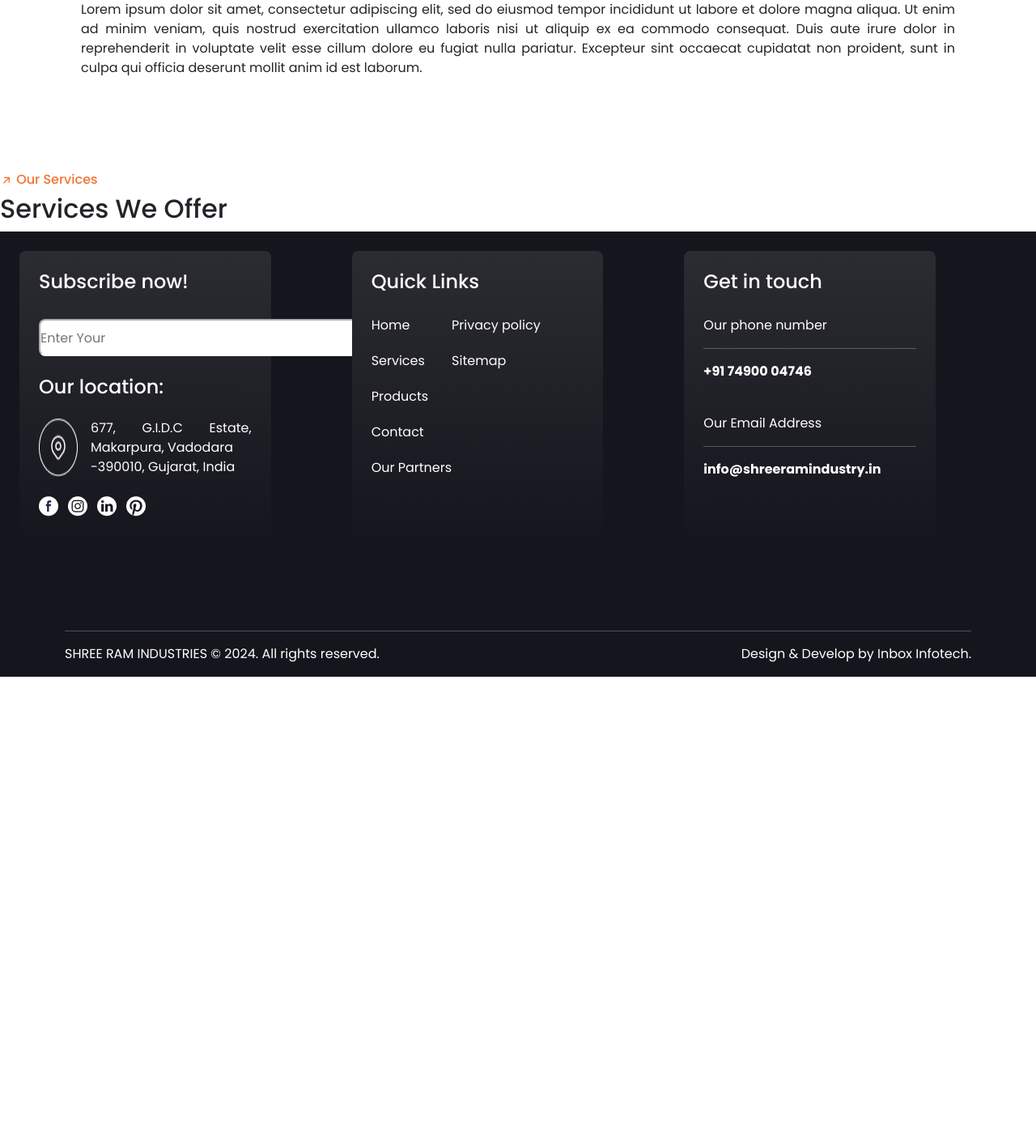
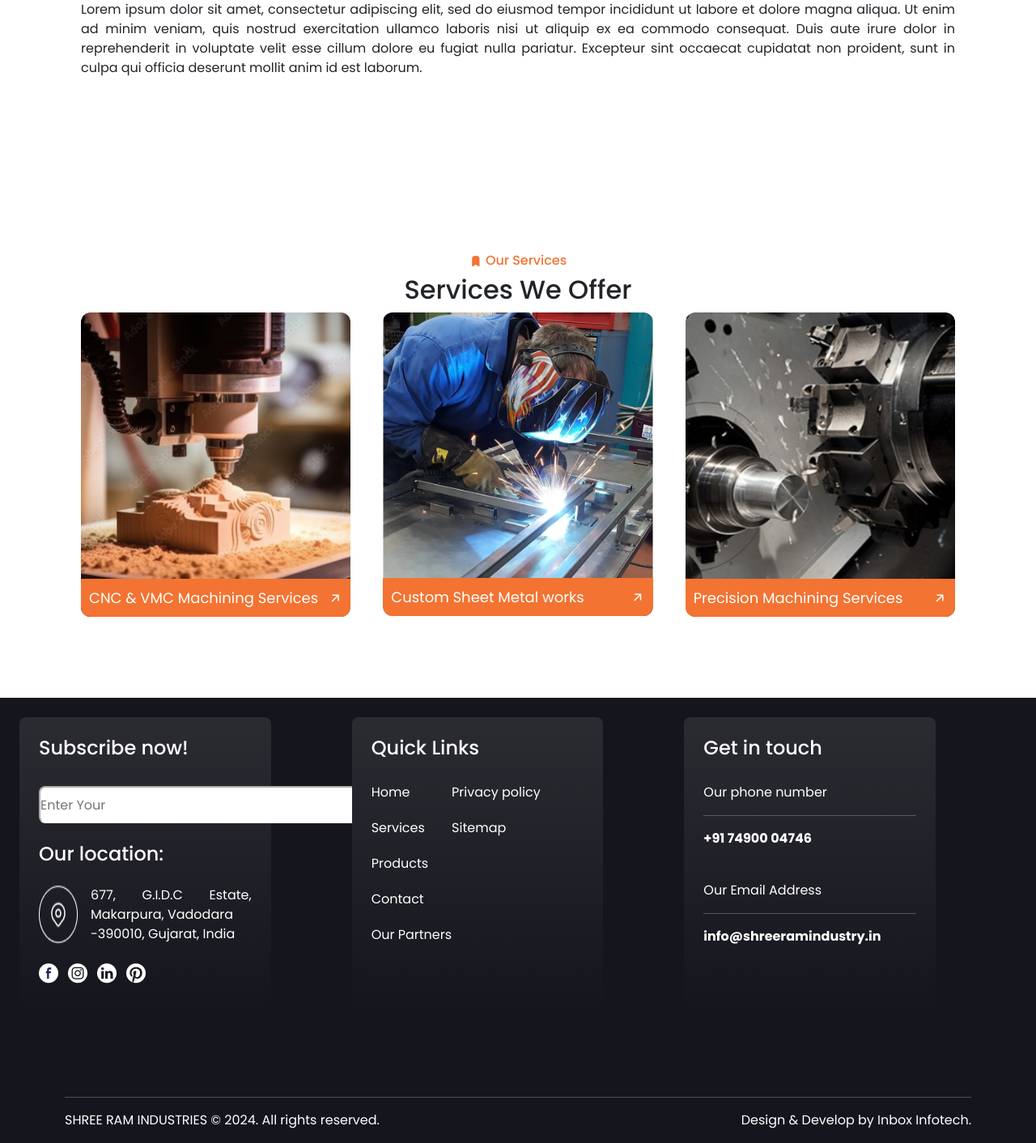
Before and after one commit to InboxTech/shree_ram_industry, a PHP site: page /services_details.php in a window 1280 px wide. Shown: the part 1509-2921 px from the top of the page at 81% size. Before the commit the page ends 2345 px from the top, so only its background shows below. Run offline with PHP 8.4, Linux system fonts and the light colour scheme.

Commit message:
services swiper complet.

```diff
--- a/public/css/services.css
+++ b/public/css/services.css
@@ -3,7 +3,7 @@
   --orang-color: rgba(243, 115, 50, 1);
 }
 .title {
-    color: #FFFFFF !important;
+  color: #ffffff !important;
 }
 .content {
   display: flex;
@@ -19,7 +19,7 @@
   font-weight: bold;
 }
 .content h2 {
-    color: #43434A !important;
+  color: #43434a !important;
   width: 25%;
   font-weight: 600;
   text-align: center;
@@ -53,7 +53,7 @@
   position: relative;
   overflow: hidden;
   border-radius: 10px;
-   filter:brightness(0.5);
+  filter: brightness(0.5);
 }
 
 .main .main-items-services img {
@@ -67,7 +67,7 @@
   left: 0;
   width: 100%;
   background-color: var(--orang-color);
-   color: #FFFFFF;
+  color: #ffffff;
   padding: 20px;
   box-sizing: border-box;
   display: flex;
@@ -85,13 +85,14 @@
   font-size: 30px;
 }
 
-.img-container:hover, .img-container:hover .text-content{
+.img-container:hover,
+.img-container:hover .text-content {
   filter: none !important;
   transition: filter 0.4s ease;
 }
 
 .main-body-servicers .our-clients {
-   background-color: #F2F2F2;
+  background-color: #f2f2f2;
 }
 
 /*------------------------------------------------------------------*  SERVICES DETAILS START ------------------------------------------------ */
@@ -106,10 +107,50 @@
 .our-services-details {
   display: flex;
   flex-direction: column;
+  text-align: center;
+  padding: 100px;
 }
 
 .our-services-details h6 {
   color: var(--orang-color);
 }
 
+.swiper-services-details .swiper {
+  width: 100%;
+  height: 100%;
+}
+
+.swiper-services-details .swiper-slide {
+  text-align: center;
+  font-size: 18px;
+  background: #fff;
+  display: flex;
+  justify-content: center;
+  align-items: end;
+}
+
+.swiper-services-details .swiper-slide img {
+  display: block;
+  width: 100%;
+  height: 100%;
+  object-fit: cover;
+  border-radius:12px;
+
+}
+.swiper-service-text {
+  position: absolute;
+  background-color: var(--orang-color);
+  width: 100%;
+  text-decoration: none;
+  color: #ffffff;
+  display: flex;
+  justify-content: space-between;
+  align-items: center;
+  padding: 3%;
+  border-radius:0 0 12px 12px;
+}
+.swiper-service-text p {
+  margin: 0%;
+}
+
 /*------------------------------------------------------------------*  SERVICES DETAILS END ------------------------------------------------ */
--- a/public/js/Swiper.js
+++ b/public/js/Swiper.js
@@ -95,3 +95,14 @@ var swiper = new Swiper(".mySwiper4", {
     },
   },
 });
+
+var swiper = new Swiper(".mySwiper5", {
+  slidesPerView: 3,
+  spaceBetween: 40,
+  loop: true,
+//   speed: 1000,
+//   autoplay: {
+//     delay: 1000,
+//     disableOnInteraction: false,
+//   },
+});
--- a/services_details.php
+++ b/services_details.php
@@ -1,7 +1,7 @@
 <?php
-    include_once('header.php');
-    $header = new Header();
-    $header->includeHeader('Services Details', './');
+include_once('header.php');
+$header = new Header();
+$header->includeHeader('Services Details', './');
 ?>
 
 <div class="main-body-servicers">
@@ -42,13 +42,58 @@
         </label>
     </div>
     <div class="our-services-details">
-        <h6> <i class="ti ti-arrow-up-right"></i> Our Services</h6>
+        <h6> <i class="ti ti-bookmark-filled"></i> Our Services</h6>
         <h2>Services We Offer</h2>
         <div class="swiper-services-details">
-
+            <div class="swiper mySwiper5">
+                <div class="swiper-wrapper">
+                    <div class="swiper-slide">
+                        <img src="public/images/services-page/services-img-01.png" alt="">
+                        <a href="#" class="swiper-service-text">
+                            <p>CNC & VMC Machining Services</p>
+                            <i class="ti ti-arrow-up-right"></i>
+                        </a>
+                    </div>
+                    <div class="swiper-slide">
+                        <img src="public/images/services-page/services-img-02.png" alt="">
+                        <a href="#" class="swiper-service-text">
+                            <p>Custom Sheet Metal works</p>
+                            <i class="ti ti-arrow-up-right"></i>
+                        </a>
+                    </div>
+                    <div class="swiper-slide">
+                        <img src="public/images/services-page/services-img-03.png" alt="">
+                        <a href="#" class="swiper-service-text">
+                            <p>Precision Machining Services</p>
+                            <i class="ti ti-arrow-up-right"></i>
+                        </a>
+                    </div>
+                    <div class="swiper-slide">
+                        <img src="public/images/services-page/services-img-04.png" alt="">
+                        <a href="#" class="swiper-service-text">
+                            <p>Component & engineering Design Services</p>
+                            <i class="ti ti-arrow-up-right"></i>
+                        </a>
+                    </div>
+                    <div class="swiper-slide">
+                        <img src="public/images/services-page/services-img-05.png" alt="">
+                        <a href="#" class="swiper-service-text">
+                            <p>Parts Assembly</p>
+                            <i class="ti ti-arrow-up-right"></i>
+                        </a>
+                    </div>
+                    <div class="swiper-slide">
+                        <img src="public/images/services-page/services-img-06.png" alt="">
+                        <a href="#" class="swiper-service-text">
+                            <p>Custom Die & Mold Making Service</p>
+                            <i class="ti ti-arrow-up-right"></i>
+                        </a>
+                    </div>
+                </div>
+            </div>
         </div>
     </div>
 
 </div>
 
-<?php include_once('footer.php');?>
+<?php include_once('footer.php'); ?>
```
Lines whose indentation alone changed are shown as unchanged.
